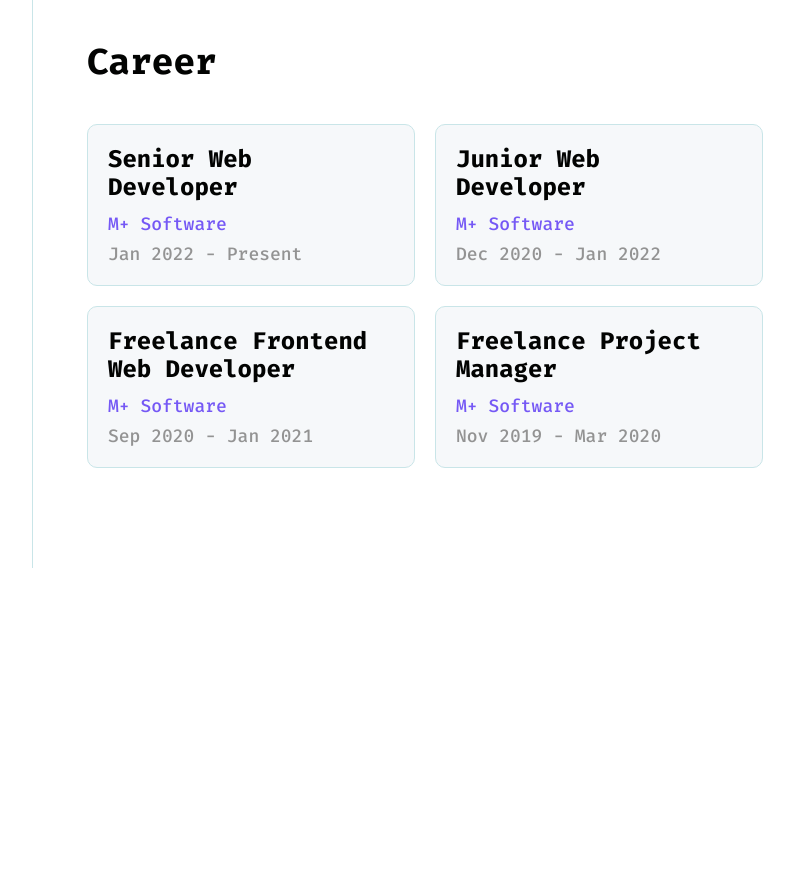
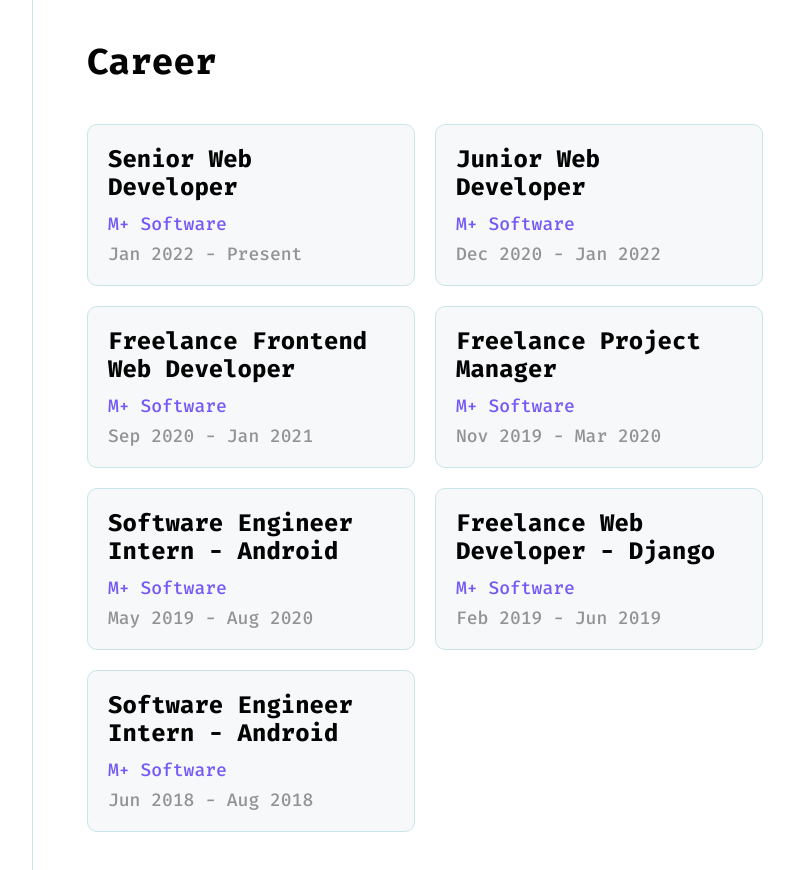
Before and after one commit to ricoputrap/ricoputra, a Next.js app: page / in a window 1280 px wide. Shown: the part 640-1510 px from the top of the page, without its empty margins (227-1021 px from the left). Before the commit the page ends 1208 px from the top, so only its background shows below. Built offline with nearby package versions, Linux system fonts and the light colour scheme.

Commit message:
implement static data fetching for the jobs data in career section

```diff
--- a/components/organisms/Career/index.tsx
+++ b/components/organisms/Career/index.tsx
@@ -1,47 +1,20 @@
-import { NextPage } from 'next'
 import React from 'react'
 import { Section } from '../../../core-ui/atoms/Section/index.styles'
 import { Heading2, Heading3, Text } from '../../../core-ui/atoms/Text/index.styles'
 import { Container, JobCard, JobsContainer } from './index.styles'
 
-const Career: NextPage = () => {
-  const data = [
-    {
-      id: 0,
-      title: "Senior Web Developer",
-      company: "M+ Software",
-      start: "Jan 2022",
-      end: ""
-    },
-    {
-      id: 1,
-      title: "Junior Web Developer",
-      company: "M+ Software",
-      start: "Dec 2020",
-      end: "Jan 2022"
-    },
-    {
-      id: 2,
-      title: "Freelance Frontend Web Developer",
-      company: "Universitas Indonesia",
-      start: "Sep 2020",
-      end: "Jan 2021"
-    },
-    {
-      id: 3,
-      title: "Freelance Project Manager",
-      company: "Universitas Indonesia",
-      start: "Nov 2019",
-      end: "Mar 2020"
-    },
-  ]
+interface Props {
+  jobsData: any[];
+}
+
+const Career = ({ jobsData }: Props) => {
   return (
     <Section>
       <Container>
         <Heading2>Career</Heading2>
 
         <JobsContainer>
-          {data && data.map(item => (
+          {jobsData && jobsData.map(item => (
             <JobCard key={item.id}>
               <Heading3>{item.title}</Heading3>
               <Text size={18} weight="medium" color="active">
--- /dev/null
+++ b/data/jobs.json
@@ -0,0 +1,51 @@
+[
+  {
+    "id": 0,
+    "title": "Senior Web Developer",
+    "company": "M+ Software",
+    "start": "Jan 2022",
+    "end": ""
+  },
+  {
+    "id": 1,
+    "title": "Junior Web Developer",
+    "company": "M+ Software",
+    "start": "Dec 2020",
+    "end": "Jan 2022"
+  },
+  {
+    "id": 2,
+    "title": "Freelance Frontend Web Developer",
+    "company": "Universitas Indonesia",
+    "start": "Sep 2020",
+    "end": "Jan 2021"
+  },
+  {
+    "id": 3,
+    "title": "Freelance Project Manager",
+    "company": "Universitas Indonesia",
+    "start": "Nov 2019",
+    "end": "Mar 2020"
+  },
+  {
+    "id": 4,
+    "title": "Software Engineer Intern - Android",
+    "company": "PT eCEOs Indonesia",
+    "start": "May 2019",
+    "end": "Aug 2020"
+  },
+  {
+    "id": 5,
+    "title": "Freelance Web Developer - Django",
+    "company": "Southeast Asia Startup Summit 2019",
+    "start": "Feb 2019",
+    "end": "Jun 2019"
+  },
+  {
+    "id": 6,
+    "title": "Software Engineer Intern - Android",
+    "company": "Trimegah Securities",
+    "start": "Jun 2018",
+    "end": "Aug 2018"
+  }
+]
--- /dev/null
+++ b/pages/api/jobs.ts
@@ -0,0 +1,8 @@
+import { NextApiRequest, NextApiResponse } from "next";
+import jobsData from "../../data/jobs.json"
+
+const handler = (req: NextApiRequest, res: NextApiResponse) => {
+  res.status(200).json(jobsData);
+}
+
+export default handler;
--- a/pages/index.tsx
+++ b/pages/index.tsx
@@ -1,10 +1,14 @@
-import type { NextPage } from 'next'
+import type { NextPage, GetStaticProps } from 'next'
 import Head from 'next/head'
 import Career from '../components/organisms/Career'
 import Hero from '../components/organisms/Hero'
 import { HorizontalDivider } from '../core-ui/atoms/Divider/index.styles'
 
-const Home: NextPage = () => {
+interface Props {
+  jobsData: any[]
+}
+
+const Home: NextPage<Props> = ({ jobsData }) => {
   return (
     <div>
       <Head>
@@ -16,7 +20,7 @@
       <main>
         <Hero />
         <HorizontalDivider />
-        <Career />
+        <Career jobsData={jobsData} />
       </main>
 
       <footer>
@@ -25,4 +29,13 @@
   )
 }
 
+export const getStaticProps: GetStaticProps = async () => {
+  const req = await fetch("http://localhost:3000/api/jobs");
+  const jobsData = await req.json();
+
+  return {
+    props: { jobsData }
+  }
+}
+
 export default Home
```
